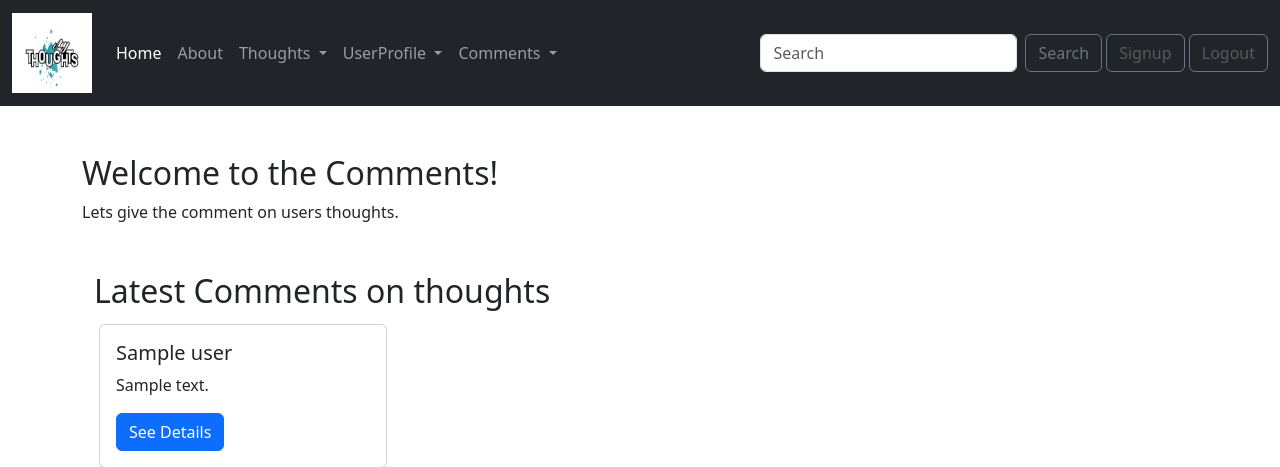
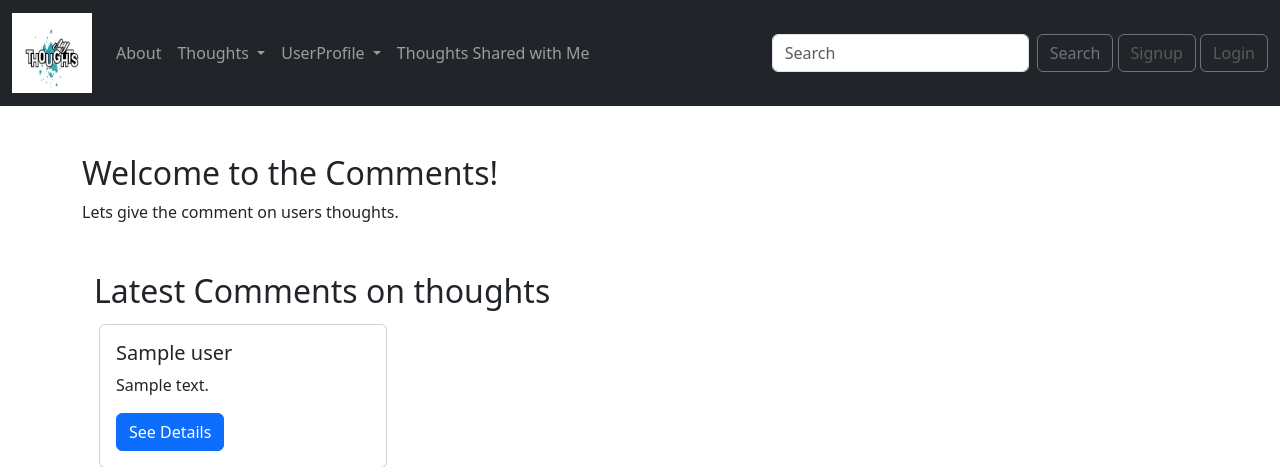
Before and after one commit to ahmadjawadmughal/thoughts-team-alpha, a Django app: template post_thoughts/templates/post_thoughts/comment_list.html in a window 1280 px wide. Shown: the top 467 px of the page. Run offline with Django 4.2, Linux system fonts and the light colour scheme; the template is opened without the code that fills it: most values are stand-ins (such as "Sample title", 1, 10 or a date in 2020); some libraries are stand-ins or nearby versions.

Commit message:
Final Project Done

```diff
--- a/post_thoughts/templates/post_thoughts/base.html
+++ b/post_thoughts/templates/post_thoughts/base.html
@@ -41,6 +41,7 @@
     </style>
   </head>
   <body>
+
     <nav class="navbar navbar-expand-lg navbar-dark bg-dark">
       <div class="container-fluid">
         <a class="navbar-brand" href="#"
@@ -63,10 +64,14 @@
             class="navbar-nav me-auto my-2 my-lg-0 navbar-nav-scroll"
             style="--bs-scroll-height: 100px"
           >
+
+            {% if request.user.is_authenticated %}
+
             <li class="nav-item">
               <a class="nav-link active" aria-current="page" href="{% url "Home" %}"
-                >Home</a
-              >
+                >Home</a>
+            {% endif %}
+
             </li>
             <li class="nav-item">
               <a class="nav-link" href="{% url "About" %}">About</a>
@@ -97,16 +102,6 @@
                     >Create-Thoughts</a
                   >
                 </li>
-                <li>
-                  <a class="dropdown-item" href="{% url "UpdateThought" user.id %}"
-                    >Update-Thoughts</a
-                  >
-                </li>
-                <li>
-                  <a class="dropdown-item" href="{% url "DeleteThoughts" user.id %}"
-                    >Delete-Thoughts</a
-                  >
-                </li>
 
               </ul>
             </li>
@@ -135,18 +130,7 @@
                     >Create-Profile</a
                   >
                 </li>
-                <li>
-                  <a class="dropdown-item" href="{% url "UpdateProfile" user.id %}"
-                    >Update-Profile</a
-                  >
-                </li>
-                <li>
-                  <a
-                    class="dropdown-item"
-                    href="{% url "DeleteProfile" user.id %}"
-                    >Delete-Profile</a
-                  >
-                </li>
+
                 <li>
                   <a class="dropdown-item" href="{% url "ChangePassword" %}"
                     >Change-Password</a
@@ -154,38 +138,11 @@
                 </li>
               </ul>
             </li>
-            <li class="nav-item dropdown">
-              <a
-                class="nav-link dropdown-toggle"
-                href="#"
-                role="button"
-                data-bs-toggle="dropdown"
-                aria-expanded="false"
-              >
-                Comments
-              </a>
-              <ul class="dropdown-menu">
-                <li>
-                  <a class="dropdown-item" href="{% url "ListComment" %}"
-                    >All-Comments</a
-                  >
-                </li>
-                <li>
-                  <a class="dropdown-item" href="{% url "CreateComment" %}"
-                    >Create-Comment</a
-                  >
-                </li>
-                <li>
-                  <a class="dropdown-item" href="{% url "UpdateComment" user.id %}"
-                    >Update-Comment</a
-                  >
-                </li>
-                <li>
-                  <a class="dropdown-item" href="{% url "DeleteComment" user.id %}"
-                    >Delete-Comment</a
-                  >
-                </li>
-              </ul>
+
+              <li class="nav-item">
+                <a class="nav-link" href="{% url "Shared_With_Me" %}">Thoughts Shared with Me</a>
+              </li>
+
             </li>
 
           </ul>
@@ -203,13 +160,24 @@
             </button>
           </form>
             &nbsp;
+            {% if not request.user.is_authenticated %}
             <button class="btn btn-outline-secondary" type="submit">
               <a class="search" href="{% url "signup" %}"> Signup</a>
             </button>
+          {% endif %}
+
+            {% if request.user.is_authenticated %}
             &nbsp;
             <button class="btn btn-outline-secondary" type="submit">
               <a class="search" href="{% url "logout" %}">Logout</a>
             </button>
+            {% else %}
+            &nbsp;
+            <button class="btn btn-outline-secondary" type="submit">
+              <a class="search" href="{% url "login" %}">Login</a>
+            </button>
+
+          {% endif %}
 
         </div>
       </div>
```
